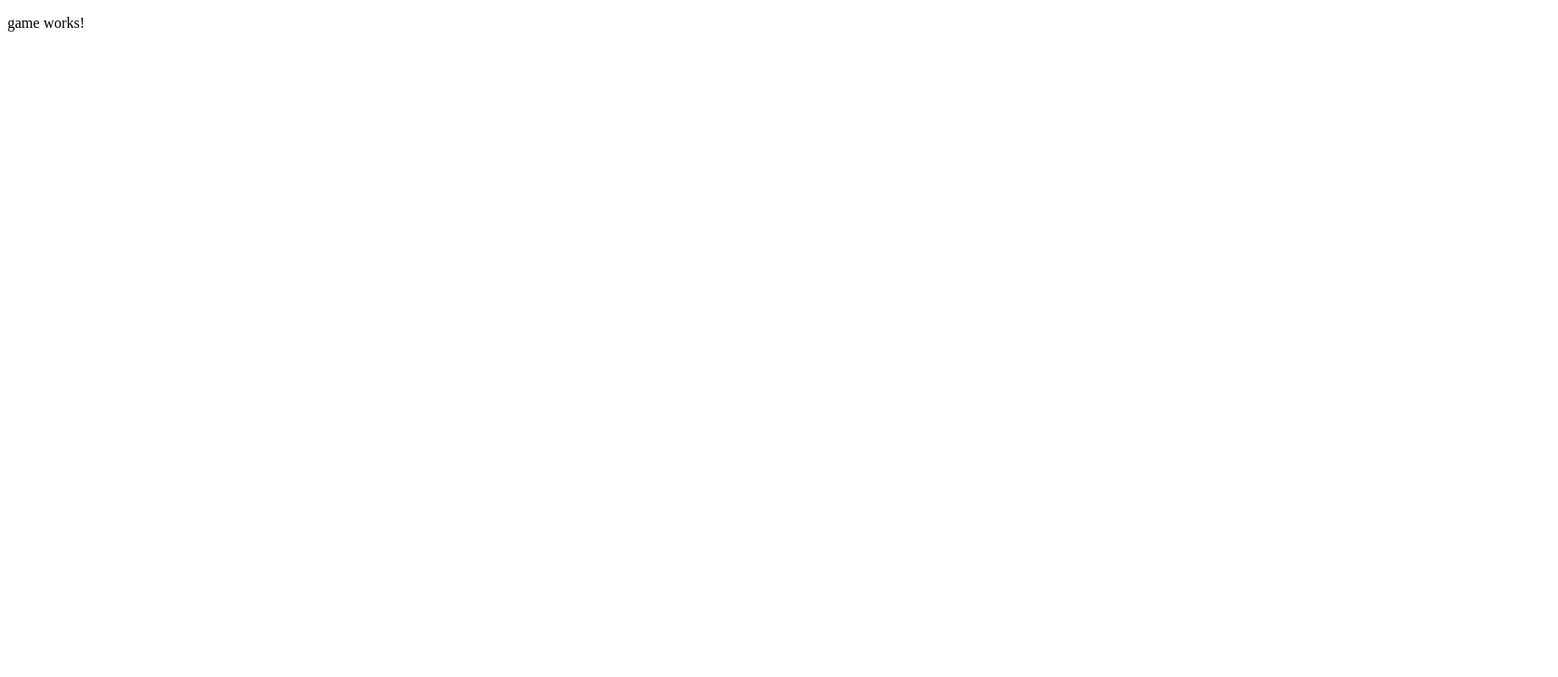
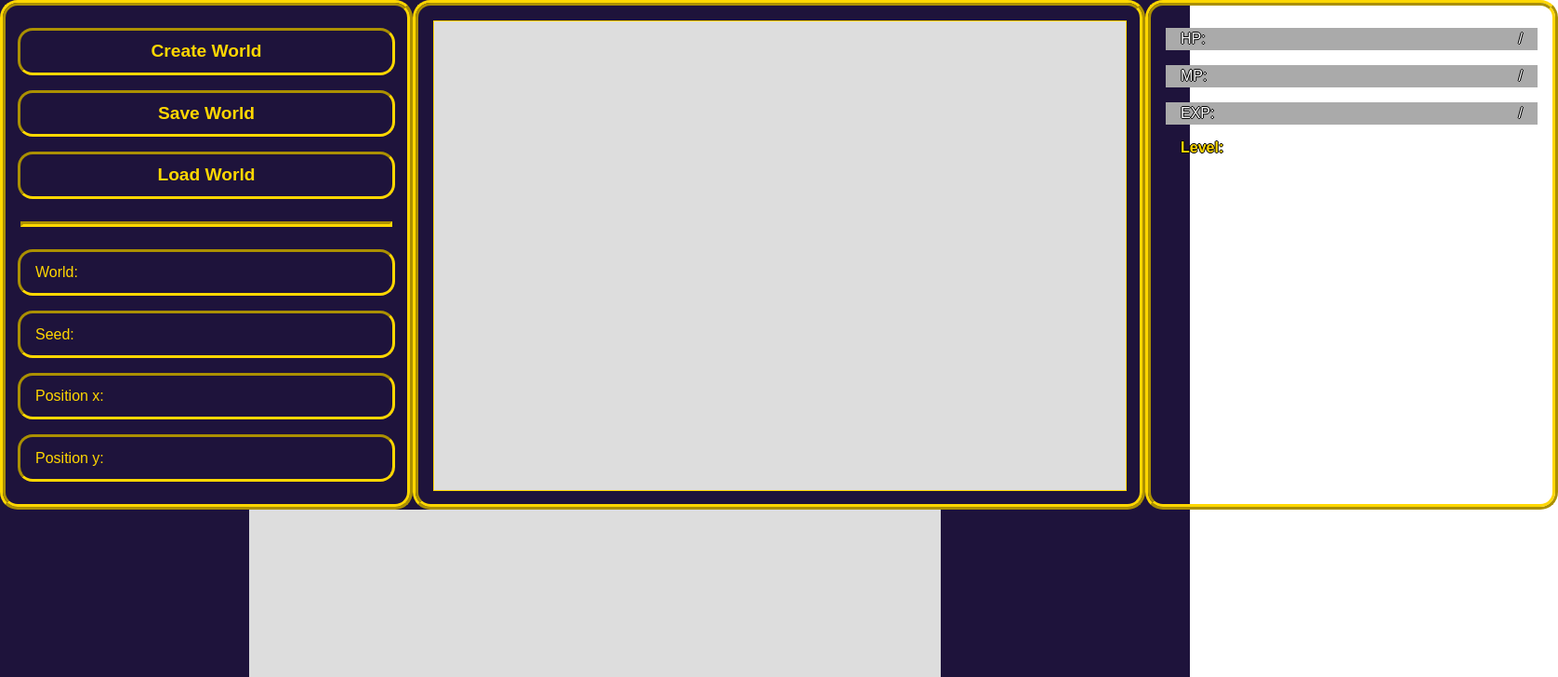
Before and after one commit to TheAshenWolf/Wolfys-Game, an Angular app: page / in a window 1280 px wide. Shown: the top 728 px of the page at 93% size, 1676 px wide, since content can reach past the window. Built offline with nearby package versions, Linux system fonts and the light colour scheme.

Commit message:
added material

```diff
--- a/src/app/app.module.ts
+++ b/src/app/app.module.ts
@@ -3,6 +3,7 @@ import { NgModule } from '@angular/core';
 
 import { AppComponent } from './app.component';
 import { GameComponent } from './game/game.component';
+import {BrowserAnimationsModule} from '@angular/platform-browser/animations';
 
 @NgModule({
   declarations: [
@@ -10,7 +11,10 @@ import { GameComponent } from './game/game.component';
     GameComponent
   ],
   imports: [
-    BrowserModule
+    BrowserModule,
+    BrowserAnimationsModule,
+
+
   ],
   providers: [],
   bootstrap: [AppComponent]
--- a/src/app/game/game.component.html
+++ b/src/app/game/game.component.html
@@ -1 +1,63 @@
-<p>game works!</p>
+<div id="main">
+    <div class="border">
+        <div id="game-menu">
+            <div class="menu-button" id="create-world">
+                <span>Create World</span>
+            </div>
+            <div class="menu-button">
+                <span>Save World</span>
+            </div>
+            <div class="menu-button">
+                <span>Load World</span>
+            </div>
+            <hr>
+            <div class="menu-info">
+                <span>World:</span><span id="world-name"></span>
+            </div>
+            <div class="menu-info">
+                <span>Seed:</span><span id="world-seed"></span>
+            </div>
+            <div class="menu-info">
+                <span>Position x:</span><span id="position-x"></span>
+            </div>
+            <div class="menu-info">
+                <span>Position y:</span><span id="position-y"></span>
+            </div>
+
+        </div>
+    </div>
+    <div class="canvas-border">
+        <div id="canvas-div">
+            <canvas id="canvas" width="744" height="504"></canvas>
+        </div>
+    </div>
+    <div class="border">
+        <div id="game-windows">
+            <div id="status">
+                <div class="stat" id="health-points">
+                    <span>HP: </span><span><span id="text-hp-current"></span>/<span id="text-hp-max"></span></span>
+                </div>
+                <div class="stat" id="mana-points">
+                    <span>MP: </span><span><span id="text-mp-current"></span>/<span id="text-mp-max"></span></span>
+                </div>
+                <div class="stat" id="experience-points">
+                    <span>EXP: </span><span><span id="text-xp-current"></span>/<span id="text-xp-max"></span></span>
+                </div>
+                <div class="stat" id="level">
+                    <span>Level: </span><span id="text-level"></span>
+                </div>
+            </div>
+            <div id="stats">
+
+            </div>
+        </div>
+    </div>
+</div>
+
+<div id="console">
+    <div id="log"></div>
+    <div id="command">
+        <input type="text" id="command-line">
+        <button id="run-button" value="Run">Run</button>
+    </div>
+</div>
--- a/src/app/game/game.component.scss
+++ b/src/app/game/game.component.scss
@@ -0,0 +1,166 @@
+
+:host {
+    width: 100vw;
+    height: 100vh;
+    background-color: #1e133b;
+    display: flex;
+    flex-direction: column;
+    justify-content: space-around;
+    font-family: sans-serif;
+}
+
+#main {
+   display: flex;
+   flex-direction: row;
+   justify-content: space-around;
+}
+
+.border {
+   border-style: outset;
+   border-color: gold;
+   border-width: 3px;
+   height: 542px;
+   width: 438px;
+   border-radius: 19px;
+}
+
+#game-menu, #game-windows {
+   display: flex;
+   width: 400px;
+   height: 504px;
+   padding: 16px;
+   border-radius: 16px;
+   border-style: inset;
+   border-color: gold;
+   border-width: 3px;
+   flex-direction: column;
+   align-content: center;
+   align-items: center;
+}
+
+.canvas-border {
+   border-style: outset;
+   border-color: gold;
+   border-width: 3px;
+   height: 542px;
+   width: 782px;
+   border-radius: 19px;
+}
+
+#canvas-div {
+   padding: 16px;
+   border-style: inset;
+   border-color: gold;
+   border-width: 3px;
+   height: 504px;
+   border-radius: 16px;
+}
+
+#canvas {
+   width: 744px;
+   height: 504px;
+   border: gold solid 1px;
+   background-color: #ddd;
+}
+
+#console {
+   background-color: #ddd;
+   color: black;
+   font-weight: bold;
+   height: 350px;
+   width: 744px;
+   align-self: center;
+}
+
+#log {
+   height: 325px;
+   padding-left: 20px;
+   padding-right: 20px;
+   overflow: auto;
+}
+
+#command-line{
+   width: 600px;
+   margin-left: 15px;
+   margin-right: 15px;
+}
+
+#command button {
+   width: 80px;
+   margin-right: 10px;
+}
+
+.menu-button, .menu-info {
+   border-radius: 16px;
+   border-color: gold;
+   height: 48px;
+   width: 100%;
+   border-style: inset;
+   margin-top: 8px;
+   margin-bottom: 8px;
+   display: flex;
+   align-items: center;
+   align-content: center;
+   justify-content: space-around;
+   cursor: pointer;
+   color: gold;
+}
+
+.menu-info {
+   padding-left: 16px;
+   padding-right: 16px;
+   justify-content: space-between;
+   width: calc(100% - 32px);
+}
+
+.menu-button:hover{
+   border-color: #f5a442;
+   color: #f5a442;
+}
+
+.menu-button span {
+   font-weight: bold;
+   font-size: 1.2em;
+}
+
+hr {
+   border-color: gold;
+   border-width: 3px;
+   border-style: inset;
+   width: calc(100% - 6px);
+   margin-top: 16px;
+   margin-bottom: 16px;
+}
+
+#status {
+   display: flex;
+   flex-direction: column;
+   width: 100%;
+   justify-content: space-around;
+}
+
+.stat {
+   display: flex;
+   justify-content: space-between;
+   align-content: center;
+   align-items: center;
+   padding-left: 16px;
+   padding-right: 16px;
+   margin-top: 8px;
+   margin-bottom: 8px;
+   width: calc(100% - 32px);
+
+}
+
+#health-points, #mana-points, #experience-points {
+   color: white;
+   text-shadow: -1px 0 black, 0 1px black, 1px 0 black, 0 -1px black;
+   background-color: #aaa;
+   height: 24px;
+}
+
+#level {
+   text-shadow: -1px 0 black, 0 1px black, 1px 0 black, 0 -1px black;
+   color: gold;
+   font-weight: bold;
+}
--- a/src/index.html
+++ b/src/index.html
@@ -2,6 +2,7 @@
 <html lang="en">
 <head>
   <meta charset="utf-8">
+  <link href="https://fonts.googleapis.com/icon?family=Material+Icons" rel="stylesheet">
   <title>GIFD</title>
   <base href="/">
 
--- a/src/main.ts
+++ b/src/main.ts
@@ -1,5 +1,6 @@
 import { enableProdMode } from '@angular/core';
 import { platformBrowserDynamic } from '@angular/platform-browser-dynamic';
+import 'hammerjs';
 
 import { AppModule } from './app/app.module';
 import { environment } from './environments/environment';
--- a/src/styles.scss
+++ b/src/styles.scss
@@ -1 +1,6 @@
 /* You can add global styles to this file, and also import other style files */
+@import "~@angular/material/prebuilt-themes/indigo-pink.css";
+
+body {
+    margin: 0;
+}
```
Also changed, not shown: package.json (+5 -2 lines), src/app/game/game.component.ts (+59 -0 lines), 1 other file (tests, documents, lock files or other folders).
